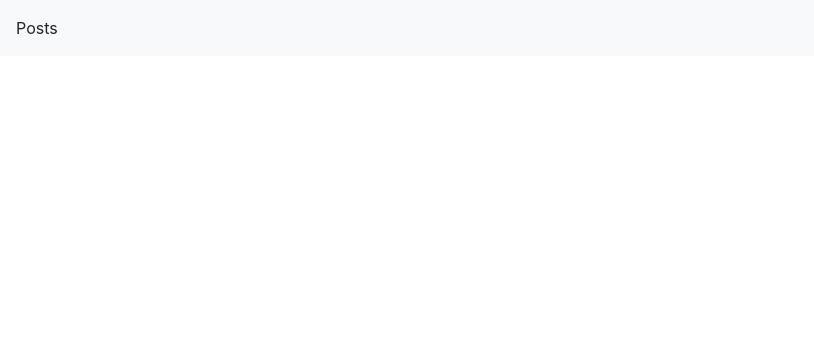
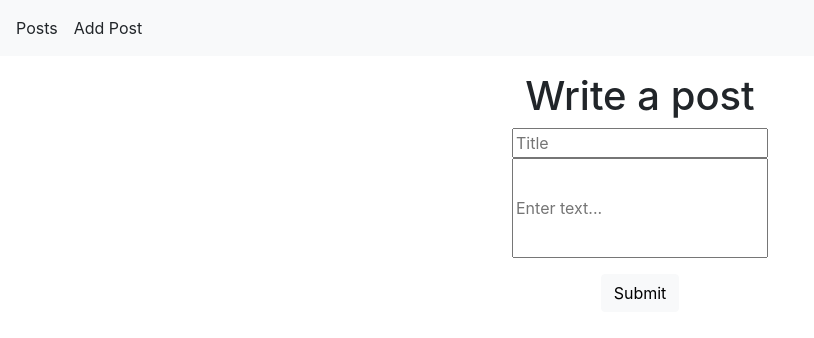
Before and after one commit to MilicaB96/blog-app, a React (Create React App) app: page /add in a window 1280 px wide. Shown: the top 338 px of the page, without its empty margins (0-814 px from the left). Built offline with nearby package versions, Linux system fonts and the light colour scheme; no server answers.

Commit message:
added add post page

```diff
--- a/src/App.js
+++ b/src/App.js
@@ -8,6 +8,7 @@ import {
 import "./App.css";
 import AppPosts from "./pages/AppPosts";
 import SinglePost from "./components/SinglePost";
+import AddPost from "./pages/AddPost";
 
 function App() {
   return (
@@ -15,16 +16,24 @@ function App() {
       <div className='App'>
         <nav className='navbar navbar-expand bg-light p-3'>
           <ul className='navbar-nav'>
-            <li className='nav-item'>
+            <li className='nav-item pe-3'>
               <Link className='text-decoration-none link-dark' to='/posts'>
                 Posts
+              </Link>
+            </li>
+            <li className='nav-item pe-3'>
+              <Link className='text-decoration-none link-dark' to='/add'>
+                Add Post
               </Link>
             </li>
           </ul>
         </nav>
         <Switch>
-          <Route to='/post/:id'>
+          <Route exact path='/post/:id'>
             <SinglePost />
+          </Route>
+          <Route path='/add'>
+            <AddPost />
           </Route>
           <Route exact path='/' render={() => <Redirect to='/posts' />} />
           <Route exact path='/posts'>
--- a/src/Services/PostsService.js
+++ b/src/Services/PostsService.js
@@ -25,5 +25,14 @@ class PostsService {
     }
     return [];
   }
+  async add(post) {
+    try {
+      const { data } = await this.client.post("api/posts", post);
+      return data;
+    } catch (error) {
+      console.log(error);
+    }
+    return [];
+  }
 }
 export default new PostsService();
--- /dev/null
+++ b/src/pages/AddPost.js
@@ -0,0 +1,43 @@
+import React, { useState } from "react";
+import { useHistory } from "react-router-dom/";
+import PostsService from "../Services/PostsService";
+
+function AddPost() {
+  const [newPost, setNewPost] = useState({ title: "", text: "" });
+  let history = useHistory();
+  // create post
+  const handleSubmit = async (e) => {
+    e.preventDefault();
+    await PostsService.add(newPost);
+    history.push("/posts");
+  };
+  return (
+    <div className='p-3'>
+      <h1>Write a post</h1>
+      <form onSubmit={handleSubmit}>
+        <input
+          type='text'
+          name='title'
+          placeholder='Title'
+          value={newPost.title}
+          onChange={(e) => setNewPost({ ...newPost, title: e.target.value })}
+        />
+        <br />
+        <input
+          type='text'
+          placeholder='Enter text...'
+          style={{ height: "100px" }}
+          name='text'
+          value={newPost.text}
+          onChange={(e) => setNewPost({ ...newPost, text: e.target.value })}
+        />
+        <br />
+        <button className='btn btn-light m-3' type='submit'>
+          Submit
+        </button>
+      </form>
+    </div>
+  );
+}
+
+export default AddPost;
```
